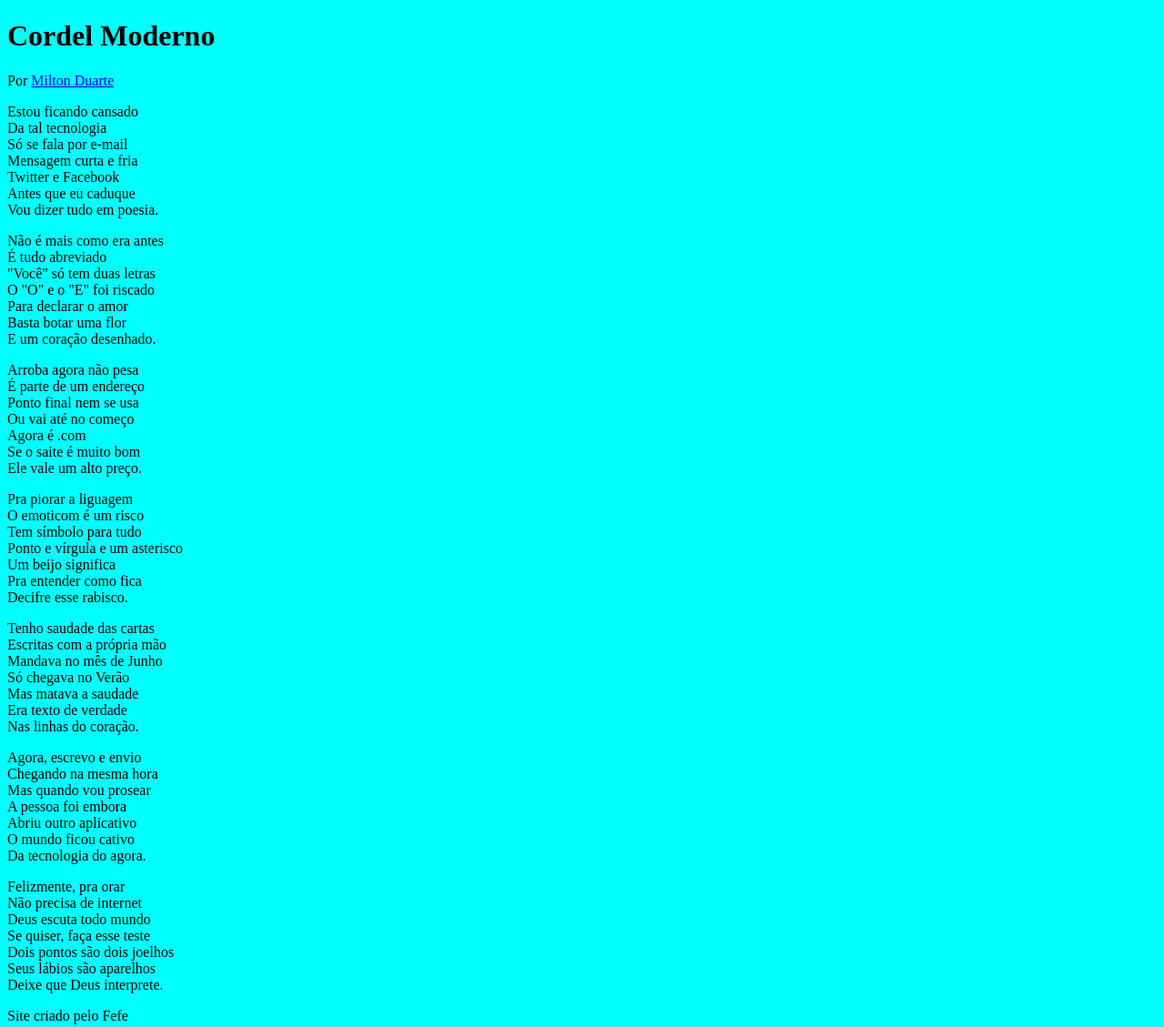
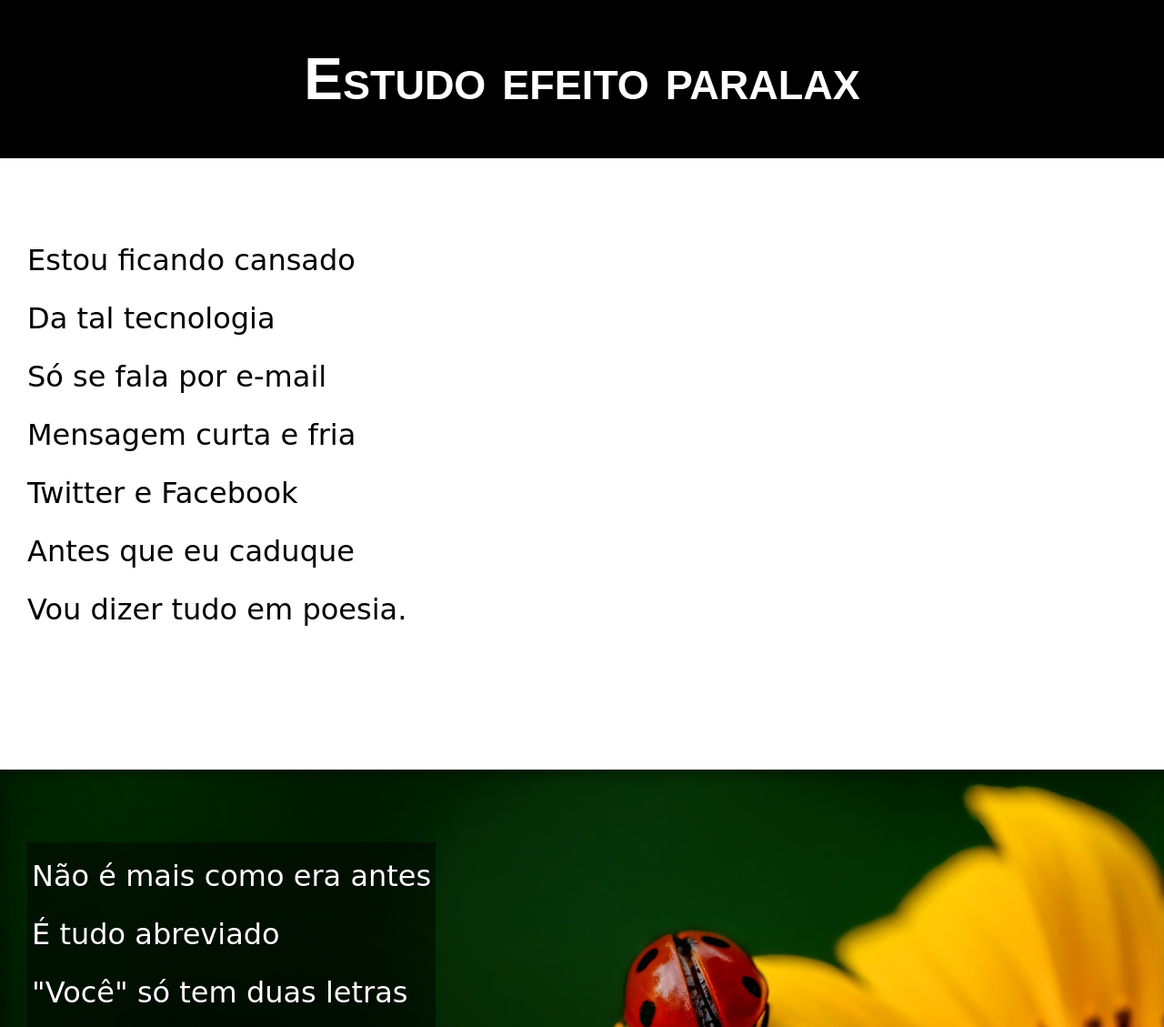
Before and after one commit to FlipeOliveira/html-css, a plain HTML site: page Exercicios 2/desafio 2/cordel-moderno.html in a window 1280 px wide. Shown: the top 1129 px of the page at 91% size. Drawn offline with Linux system fonts and the light colour scheme.

Commit message:
projeto parallax

```diff
--- a/Exercicios 2/desafio 2/cordel-moderno.html
+++ b/Exercicios 2/desafio 2/cordel-moderno.html
@@ -8,12 +8,12 @@
 </head>
 <body>
         <header>
-            <h1>Cordel Moderno</h1>
-            <p>Por <a href="https://www.recantodasletras.com.br/poesias/3186743" target="_blank">Milton Duarte</a></p>
+            <h1>Estudo efeito paralax</h1>
+            <p></p>
 
         </header>
 
-    <section>
+    <section class="normal">
         <p>
             Estou ficando cansado <br>
             Da tal tecnologia<br>
@@ -26,7 +26,7 @@
     </section>
 
 
-    <section>
+    <section class="imagem" id="img01">
         <p>
             Não é mais como era antes<br>
             É tudo abreviado<br>
@@ -39,7 +39,7 @@
     </section>
 
 
-    <section>
+    <section class="normal">
         <p>
             Arroba agora não pesa<br>
             É parte de um endereço<br>
@@ -62,7 +62,7 @@
     </section>
 
 
-    <section>
+    <section class="imagem" id="img02">
         <p>
             Tenho saudade das cartas<br>
             Escritas com a própria mão<br>
@@ -75,7 +75,7 @@
     </section>
 
 
-    <section>
+    <section class="normal">
         <p>
             Agora, escrevo e envio<br>
             Chegando na mesma hora<br>
@@ -100,5 +100,5 @@
     </body>
     </html>
     <footer>
-        Site criado pelo Fefe
+         criado pelo Fefe
     </footer>
--- a/Exercicios 2/desafio 2/estilo/style.css
+++ b/Exercicios 2/desafio 2/estilo/style.css
@@ -1,3 +1,97 @@
-body{
-    background-color: aqua;
+*{
+    margin: 0px;
+    padding: 0px;
 }
+@import url('https://fonts.googleapis.com/css2?family=Passion+One&display=swap');
+@import url('https://fonts.googleapis.com/css2?family=Sriracha&display=swap');
+
+:root{
+    --fonte1: verdana, geneva, tahoma, sans-serif;
+    --fonte2:'Passion One', sans-serif;
+    --fonte3: 'Sriracha', cursive;
+
+
+}
+html, body{
+    min-height: 100vh;
+    background-color: darkgray;
+    font-family: var(--fonte1);
+
+}
+header{
+    background-color: black;
+    color: white;
+    text-align: center;
+}
+header > h1{
+    padding-top: 50px;
+    font-variant: small-caps;
+    font-family: var(--fonte2);
+    font-size: 5vw;
+}
+header > p{
+    padding-bottom: 50px;
+
+}
+a{
+    color: white;
+    text-decoration: none;
+    font-weight: bolder;
+
+}
+a:hover{
+    text-decoration: underline;
+}
+
+footer{
+    background-color: black;
+    color: white;
+    text-align: center;
+    padding: 10px;
+}
+
+section{
+    padding-top: 10vh;
+    line-height: 2em;
+    padding-bottom: 10vh;
+    padding-left: 30px;
+   font-family: var(--fonte3);
+   font-size: 2.5vw;
+
+
+
+}
+
+section > p{
+    padding-bottom: 2em;
+}
+section.normal{
+    background-color: white;
+    color: black;
+}
+section.imagem{
+    background-color: rgb(50, 49, 49, 0.301);
+color: white;
+box-shadow: inset 6px 6px 13px 0px rgba(0, 0, 0, 0.349);
+background-attachment: fixed;
+
+
+}
+section.imagem >p{
+    background-color: rgba(0, 0, 0, 0.479);
+
+    text-shadow: 1px 1px 0px black;
+    display: inline-block;
+    padding: 5px;
+}
+
+section#img01{
+    background-image: url('../imagens/background001.jpg');
+    background-position: right center;
+    background-size: cover;
+}
+section#img02{
+    background-image: url('../imagens/background002.jpg');
+    background-position: right center;
+    background-size: cover;
+}
```
